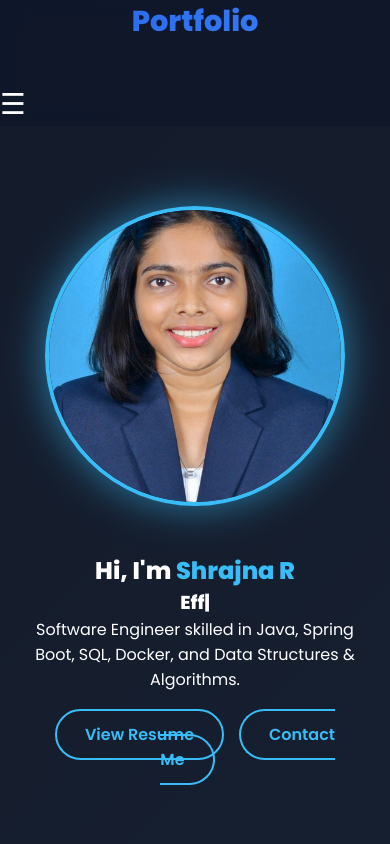
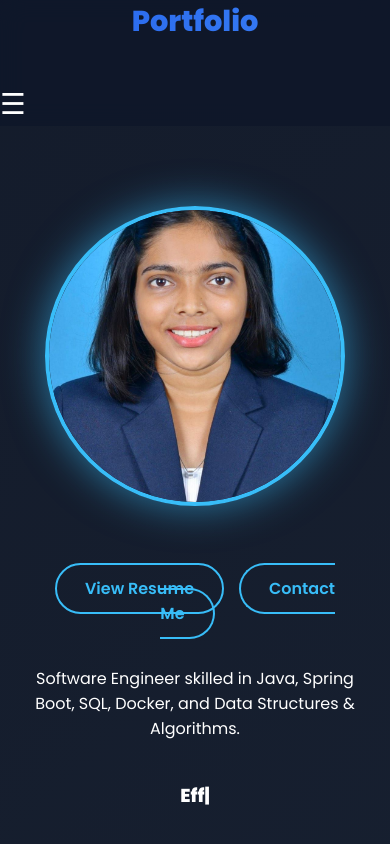
Before and after one commit to ShrajnaR/shrajna-portfolio, a React (Create React App) app: page / in a window 390 px wide. Shown: the top 844 px of the page. Built offline with nearby package versions, Linux system fonts and the light colour scheme.

Commit message:
Changes made

```diff
--- a/src/index.css
+++ b/src/index.css
@@ -365,7 +365,13 @@ nav a:hover {
     padding: 80px 6%;
   }
 
-
+  section > div {
+    display: flex;
+    flex-direction: column-reverse;
+    align-items: center;
+    text-align: center;
+    gap: 40px;
+  }
 }
 .hero {
   display: flex;
```
